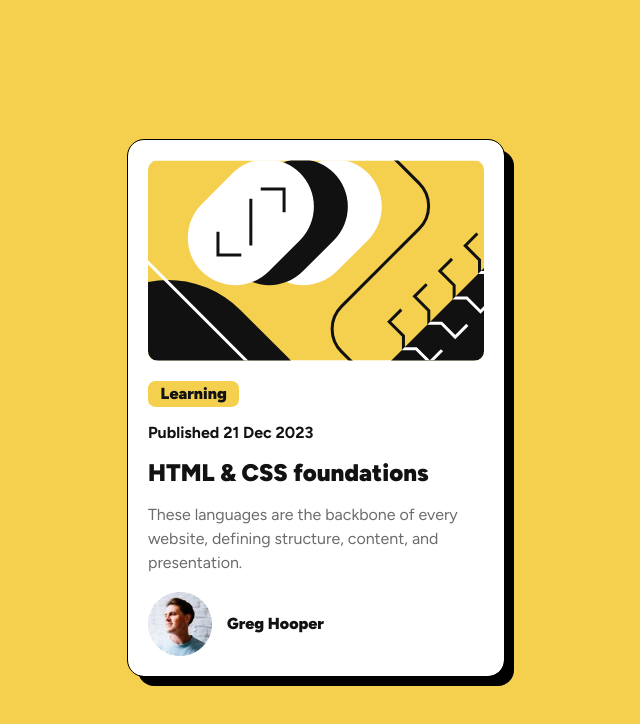
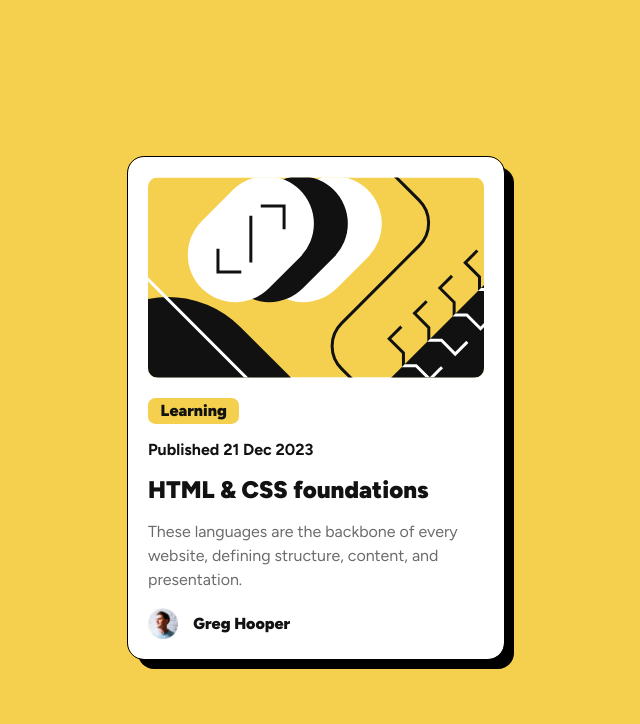
Before and after one commit to TJCur/blog-preview-card-main, a plain HTML site: page index.html in a window 1280 px wide. Shown: the whole page, without its empty margins (324-964 px from the left). Drawn offline with Linux system fonts and the light colour scheme.

Commit message:
edits size of profile pic

```diff
--- a/styles.css
+++ b/styles.css
@@ -75,6 +75,10 @@ body {
     gap: 15px;
 }
 
+.card > .profile > img {
+    max-height: 3ch;
+}
+
 .card > .profile > p {
     margin: 0;
     font-weight: 900;
```
